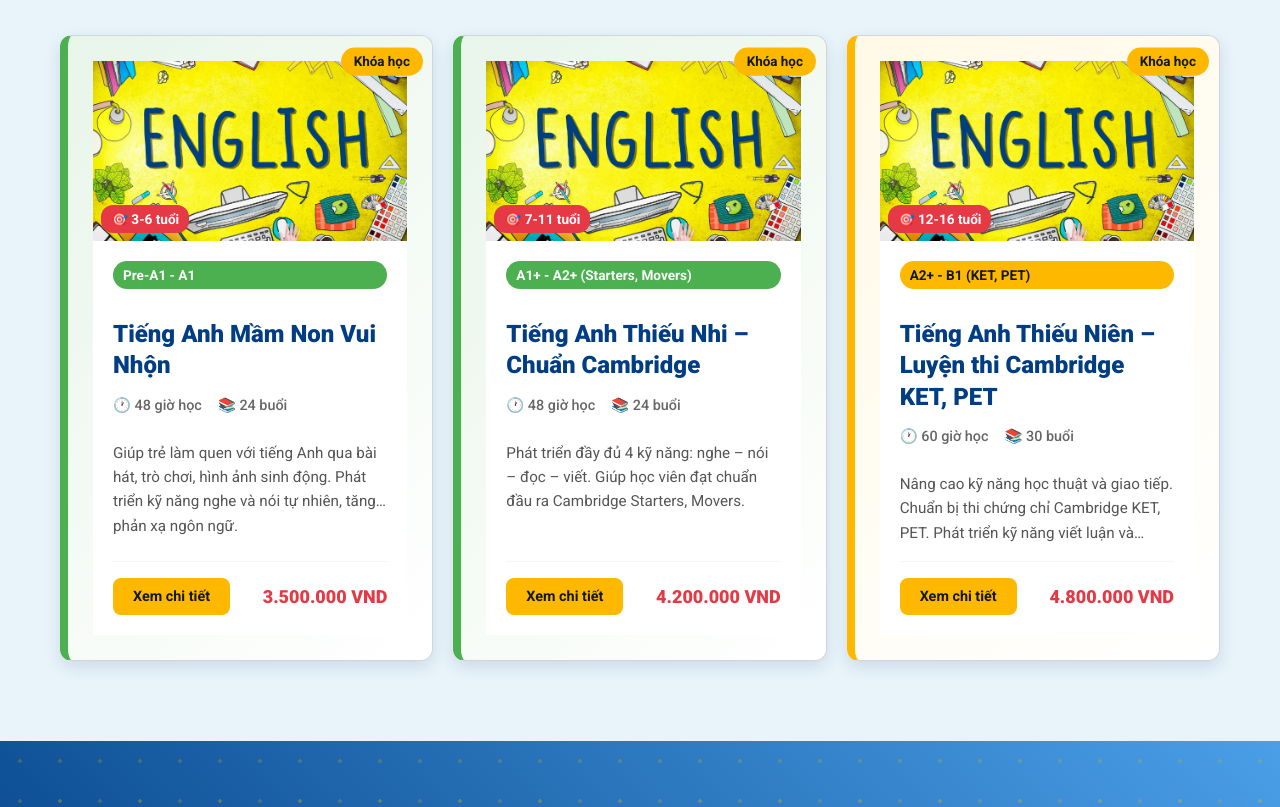
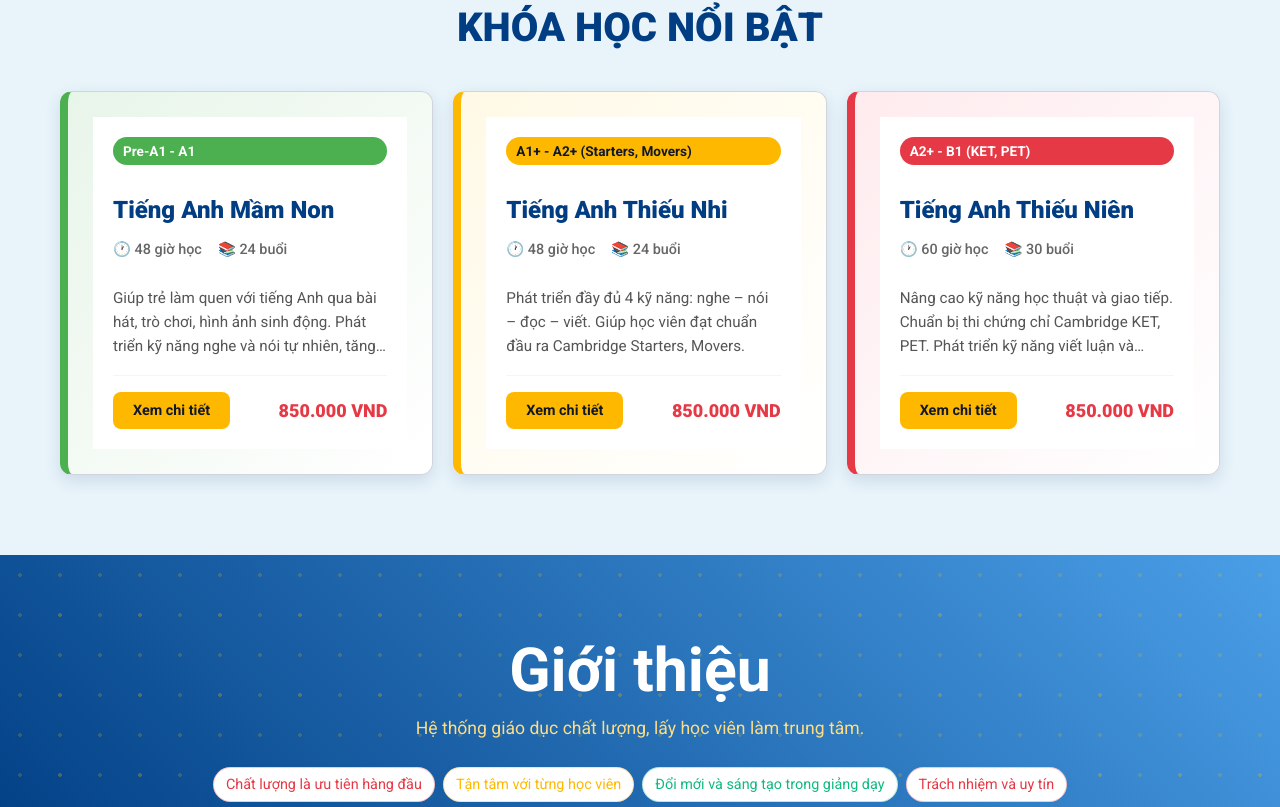
Before and after one commit to baolongdinh/vietanhquoc, a Vue app: page /activities in a window 1280 px wide. Shown: the part 933-1740 px from the top of the page. Built offline with nearby package versions, Linux system fonts and the light colour scheme.

Commit message:
update UI

```diff
--- a/public/data.json
+++ b/public/data.json
@@ -67,11 +67,11 @@
     {
       "id": 1,
       "level": "Pre-A1 - A1",
-      "name": "Tiếng Anh Mầm Non Vui Nhộn",
+      "name": "Tiếng Anh Mầm Non",
       "hours": 48,
       "desc": "Giúp trẻ làm quen với tiếng Anh qua bài hát, trò chơi, hình ảnh sinh động. Phát triển kỹ năng nghe và nói tự nhiên, tăng phản xạ ngôn ngữ.",
       "age_range": "3-6 tuổi",
-      "price": 3500000,
+      "price": 850000,
       "schedule": "2 buổi/tuần, mỗi buổi 1 giờ 30 phút",
       "objectives": [
         "Giúp trẻ làm quen với tiếng Anh qua bài hát, trò chơi, hình ảnh sinh động",
@@ -94,11 +94,11 @@
     {
       "id": 2,
       "level": "A1+ - A2+ (Starters, Movers)",
-      "name": "Tiếng Anh Thiếu Nhi – Chuẩn Cambridge",
+      "name": "Tiếng Anh Thiếu Nhi",
       "hours": 48,
       "desc": "Phát triển đầy đủ 4 kỹ năng: nghe – nói – đọc – viết. Giúp học viên đạt chuẩn đầu ra Cambridge Starters, Movers.",
       "age_range": "7-11 tuổi",
-      "price": 4200000,
+      "price": 850000,
       "schedule": "2 buổi/tuần, mỗi buổi 1 giờ 30 phút",
       "objectives": [
         "Phát triển đầy đủ 4 kỹ năng: nghe – nói – đọc – viết",
@@ -121,11 +121,11 @@
     {
       "id": 3,
       "level": "A2+ - B1 (KET, PET)",
-      "name": "Tiếng Anh Thiếu Niên – Luyện thi Cambridge KET, PET",
+      "name": "Tiếng Anh Thiếu Niên",
       "hours": 60,
       "desc": "Nâng cao kỹ năng học thuật và giao tiếp. Chuẩn bị thi chứng chỉ Cambridge KET, PET. Phát triển kỹ năng viết luận và thuyết trình.",
       "age_range": "12-16 tuổi",
-      "price": 4800000,
+      "price": 850000,
       "schedule": "3-4 buổi/tuần, mỗi buổi 2 giờ",
       "objectives": [
         "Nâng cao kỹ năng học thuật và giao tiếp",
--- a/src/components/CourseCard.vue
+++ b/src/components/CourseCard.vue
@@ -1,66 +1,79 @@
 <template>
   <div class="course-card reveal" :class="levelClass">
-    <div class="course-badge-pulse">Khóa học</div>
-    <div class="course-image" v-if="course.image">
+    <!-- <div class="course-image" v-if="course.image">
       <img :src="`${baseUrl}${course.image}`" :alt="course.name" loading="lazy">
       <div class="age-range">🎯 {{ course.age_range }}</div>
       <span v-if="categoryLabel !== 'Khóa học'" class="category-badge" :class="categoryClass">{{ categoryLabel }}</span>
-    </div>
+    </div> -->
     <div class="course-content">
       <span class="level-badge" :class="levelClass">{{ course.level }}</span>
       <h3 class="name">{{ course.name }}</h3>
       <div class="course-meta">
         <span class="meta-item">🕐 {{ course.hours }} giờ học</span>
-        <span class="meta-item">📚 {{ course.sessions || Math.ceil(course.hours/2) }} buổi</span>
+        <span class="meta-item"
+          >📚 {{ course.sessions || Math.ceil(course.hours / 2) }} buổi</span
+        >
       </div>
       <p class="desc">{{ course.desc }}</p>
       <div class="course-footer">
-        <router-link :to="'/courses/' + course.id" class="btn course-cta">Xem chi tiết</router-link>
-        <span class="price-tag" v-if="course.price">{{ new Intl.NumberFormat('vi-VN').format(course.price) }} VND</span>
+        <router-link :to="'/courses/' + course.id" class="btn course-cta"
+          >Xem chi tiết</router-link
+        >
+        <span class="price-tag" v-if="course.price"
+          >{{ new Intl.NumberFormat("vi-VN").format(course.price) }} VND</span
+        >
       </div>
     </div>
   </div>
 </template>
 
 <script setup>
-import { ref, computed } from 'vue'
+import { ref, computed } from "vue";
 
 const props = defineProps({
-  course: Object
-})
+  course: Object,
+});
 
-const baseUrl = ref(process.env.VUE_APP_BASE_URL || '')
+const baseUrl = ref(process.env.VUE_APP_BASE_URL || "");
 
 const levelClass = computed(() => {
-  const lvl = (typeof props.course?.level === 'string' ? props.course.level.toLowerCase() : '')
-  if (lvl.includes('pre') || lvl.includes('a1') || lvl.includes('beginner')) return 'lvl-green'
-  if (lvl.includes('a2') || lvl.includes('ket') || lvl.includes('intermediate')) return 'lvl-yellow'
-  if (lvl.includes('b1') || lvl.includes('pet') || lvl.includes('advanced')) return 'lvl-red'
-  if (lvl.includes('professional')) return 'lvl-blue'
-  return 'lvl-blue'
-})
+  const lvl =
+    typeof props.course?.level === "string"
+      ? props.course.level.toLowerCase()
+      : "";
+  if (lvl.includes("pre") || lvl.includes("beginner")) return "lvl-green";
+  if (lvl.includes("a1+") || lvl.includes("intermediate")) return "lvl-yellow";
+  if (lvl.includes("b1") || lvl.includes("pet") || lvl.includes("advanced"))
+    return "lvl-red";
+  if (lvl.includes("professional")) return "lvl-blue";
+  return "lvl-blue";
+});
 
 const categoryLabel = computed(() => {
-  const ar = (typeof props.course?.age_range === 'string' ? props.course.age_range : '')
-  if (ar.includes('4-') || ar.includes('6-') || ar.includes('Trẻ')) return 'Thiếu nhi'
-  if (ar.includes('11-')) return 'Thiếu niên'
-  if (ar.includes('15') || ar.includes('Người')) return 'Người lớn'
-  return 'Khóa học'
-})
+  const ar =
+    typeof props.course?.age_range === "string" ? props.course.age_range : "";
+  if (ar.includes("4-") || ar.includes("6-") || ar.includes("Trẻ"))
+    return "Thiếu nhi";
+  if (ar.includes("11-")) return "Thiếu niên";
+  if (ar.includes("15") || ar.includes("Người")) return "Người lớn";
+  return "Khóa học";
+});
 
 const categoryClass = computed(() => {
-  const label = categoryLabel.value.toLowerCase()
-  if (label.includes('thiếu nhi')) return 'cat-yellow'
-  if (label.includes('thiếu niên')) return 'cat-red'
-  if (label.includes('người lớn')) return 'cat-green'
-  return 'cat-blue'
-})
+  const label = categoryLabel.value.toLowerCase();
+  if (label.includes("thiếu nhi")) return "cat-yellow";
+  if (label.includes("thiếu niên")) return "cat-red";
+  if (label.includes("người lớn")) return "cat-green";
+  return "cat-blue";
+});
 </script>
 
 <style scoped>
 .course-card {
   position: relative;
   border-radius: 12px;
+  box-shadow: 0 6px 16px rgba(11, 42, 111, 0.12);
+
   box-shadow: 0 6px 16px rgba(11, 42, 111, 0.12);
   overflow: hidden;
   transition: all 0.3s ease;
@@ -72,7 +85,7 @@
 
 .course-card:hover {
   transform: translateY(-8px);
-  box-shadow: 0 20px 40px rgba(0,61,130,0.15);
+  box-shadow: 0 20px 40px rgba(0, 61, 130, 0.15);
 }
 
 .course-image {
@@ -88,7 +101,9 @@
   transition: transform 0.4s ease;
 }
 
-.course-card:hover .course-image img { transform: scale(1.1); }
+.course-card:hover .course-image img {
+  transform: scale(1.1);
+}
 
 .age-range {
   position: absolute;
@@ -112,9 +127,18 @@
   font-weight: 800;
   background: var(--accent-yellow);
 }
-.category-badge.cat-red { background: var(--accent-red); color: #fff; }
-.category-badge.cat-green { background: var(--accent-green); color: #fff; }
-.category-badge.cat-blue { background: var(--blue-500); color: #fff; }
+.category-badge.cat-red {
+  background: var(--accent-red);
+  color: #fff;
+}
+.category-badge.cat-green {
+  background: var(--accent-green);
+  color: #fff;
+}
+.category-badge.cat-blue {
+  background: var(--blue-500);
+  color: #fff;
+}
 
 .course-content {
   padding: 20px;
@@ -132,14 +156,26 @@
   font-weight: 700;
   margin-bottom: 6px;
 }
-.level-badge.lvl-blue { background: var(--blue-600); color: #fff; }
-.level-badge.lvl-green { background: var(--accent-green); color: #fff; }
-.level-badge.lvl-yellow { background: var(--accent-yellow); color: #111827; }
-.level-badge.lvl-red { background: var(--accent-red); color: #fff; }
+.level-badge.lvl-blue {
+  background: var(--blue-600);
+  color: #fff;
+}
+.level-badge.lvl-green {
+  background: var(--accent-green);
+  color: #fff;
+}
+.level-badge.lvl-yellow {
+  background: var(--accent-yellow);
+  color: #111827;
+}
+.level-badge.lvl-red {
+  background: var(--accent-red);
+  color: #fff;
+}
 
 .name {
   font-size: 20px;
-  color: #003D82;
+  color: #003d82;
   margin-bottom: 12px;
   line-height: 1.3;
   font-weight: 700;
@@ -179,20 +215,30 @@
 }
 
 /* layout fixes for large screens */
-.course-footer { flex-wrap: wrap; gap: 8px 12px; }
-.course-cta { flex-shrink: 0; }
-.price-tag { white-space: nowrap; margin-left: auto; }
+.course-footer {
+  flex-wrap: wrap;
+  gap: 8px 12px;
+}
+.course-cta {
+  flex-shrink: 0;
+}
+.price-tag {
+  white-space: nowrap;
+  margin-left: auto;
+}
 
-.btn { font-size: 0.9rem; }
+.btn {
+  font-size: 0.9rem;
+}
 
 .price-tag {
   font-size: 18px;
-  color: #E63946;
+  color: #e63946;
   font-weight: 800;
 }
 
 .course-cta {
-  background: #FFB800;
+  background: #ffb800;
   color: #111827;
   padding: 10px 20px;
   border-radius: 8px;
@@ -201,28 +247,28 @@
 }
 .course-cta:hover {
   transform: scale(1.05);
-  box-shadow: 0 4px 12px rgba(255,184,0,0.3);
+  box-shadow: 0 4px 12px rgba(255, 184, 0, 0.3);
 }
 
 /* Level-based gradient backgrounds and border colors */
 .course-card.lvl-green {
-  background: linear-gradient(135deg, #E8F5E9 0%, #FFFFFF 100%);
-  border-left-color: #4CAF50;
+  background: linear-gradient(135deg, #e8f5e9 0%, #ffffff 100%);
+  border-left-color: #4caf50;
 }
 
 .course-card.lvl-yellow {
-  background: linear-gradient(135deg, #FFF9E6 0%, #FFFFFF 100%);
-  border-left-color: #FFB800;
+  background: linear-gradient(135deg, #fff9e6 0%, #ffffff 100%);
+  border-left-color: #ffb800;
 }
 
 .course-card.lvl-red {
-  background: linear-gradient(135deg, #FFEBEE 0%, #FFFFFF 100%);
-  border-left-color: #E63946;
+  background: linear-gradient(135deg, #ffebee 0%, #ffffff 100%);
+  border-left-color: #e63946;
 }
 
 .course-card.lvl-blue {
-  background: linear-gradient(135deg, #E8F4FA 0%, #FFFFFF 100%);
-  border-left-color: #003D82;
+  background: linear-gradient(135deg, #e8f4fa 0%, #ffffff 100%);
+  border-left-color: #003d82;
 }
 
 /* Course badge animation */
@@ -230,7 +276,7 @@
   position: absolute;
   top: 12px;
   right: 12px;
-  background: #FFB800;
+  background: #ffb800;
   color: #111827;
   padding: 6px 12px;
   border-radius: 20px;
@@ -241,9 +287,15 @@
 }
 
 @keyframes pulse {
-  0% { transform: scale(1); }
-  50% { transform: scale(1.05); }
-  100% { transform: scale(1); }
+  0% {
+    transform: scale(1);
+  }
+  50% {
+    transform: scale(1.05);
+  }
+  100% {
+    transform: scale(1);
+  }
 }
 
 @media (max-width: 768px) {
--- a/src/components/Header.vue
+++ b/src/components/Header.vue
@@ -74,7 +74,7 @@
   display: flex;
   justify-content: space-between;
   align-items: center;
-  padding: 1rem 2rem;
+  padding: 1.5rem 2rem;
   background-color: var(--primary-blue);
   box-shadow: 0 2px 10px rgba(0, 0, 0, 0.1);
   position: relative;
@@ -82,7 +82,7 @@
 }
 
 .logo {
-  height: 80px;
+  height: 120px;
   max-width: 100%;
   object-fit: contain;
 }
--- a/src/style.css
+++ b/src/style.css
@@ -1,20 +1,30 @@
-
 /* --- Biến màu và cài đặt chung --- */
 :root {
   /* Blues (brand) */
-  --blue-900: #003D82; /* xanh đậm */
-  --blue-700: #003D82; /* điểm nhấn tiêu đề */
-  --blue-600: #003D82; /* xanh chủ đạo */
-  --blue-500: #4A9FE7; /* xanh sáng nhấn */
-  --blue-100: #E8F4FA; /* xanh nhạt */
-  --blue-50: #E8F4FA; /* nền xanh rất nhạt */
-  --blue-accent: #4A9FE7; /* dùng cho gradient hero */
+  --blue-900: #003D82;
+  /* xanh đậm */
+  --blue-700: #003D82;
+  /* điểm nhấn tiêu đề */
+  --blue-600: #003D82;
+  /* xanh chủ đạo */
+  --blue-500: #4A9FE7;
+  /* xanh sáng nhấn */
+  --blue-100: #E8F4FA;
+  /* xanh nhạt */
+  --blue-50: #E8F4FA;
+  /* nền xanh rất nhạt */
+  --blue-accent: #4A9FE7;
+  /* dùng cho gradient hero */
 
   /* Accents (brand) */
-  --accent-yellow: #FFB800; /* vàng */
-  --accent-red: #E63946; /* đỏ */
-  --accent-green: #4CAF50; /* xanh lá nhấn */
-  --accent-orange: #FFB800; /* alias vàng */
+  --accent-yellow: #FFB800;
+  /* vàng */
+  --accent-red: #E63946;
+  /* đỏ */
+  --accent-green: #4CAF50;
+  /* xanh lá nhấn */
+  --accent-orange: #FFB800;
+  /* alias vàng */
 
   /* Legacy aliases for compatibility */
   --primary-blue: var(--blue-900);
@@ -36,14 +46,38 @@
   background-color: #fff;
 }
 
-html, body { overflow-x: hidden; }
+html,
+body {
+  overflow-x: hidden;
+}
 
 /* Scroll reveal utility */
-.reveal { opacity: 0; transform: translateY(12px); }
-.reveal.in-view { animation: fadeUpGlobal 0.6s ease both; }
-@keyframes fadeUpGlobal { from { opacity: 0; transform: translateY(12px); } to { opacity: 1; transform: translateY(0); } }
+.reveal {
+  opacity: 0;
+  transform: translateY(12px);
+}
 
-h1, h2, h4, h5, h6 {
+.reveal.in-view {
+  animation: fadeUpGlobal 0.6s ease both;
+}
+
+@keyframes fadeUpGlobal {
+  from {
+    opacity: 0;
+    transform: translateY(12px);
+  }
+
+  to {
+    opacity: 1;
+    transform: translateY(0);
+  }
+}
+
+h1,
+h2,
+h4,
+h5,
+h6 {
   color: var(--primary-blue);
   font-weight: 700;
 }
@@ -108,14 +142,38 @@
   transition: transform 0.2s ease, box-shadow 0.2s ease, background-color 0.2s ease;
 }
 
-.btn-primary { background-color: var(--blue-600); color: #fff; }
-.btn-primary:hover { background-color: var(--blue-700); transform: translateY(-1px); box-shadow: 0 6px 12px rgba(11,42,111,0.2); }
+.btn-primary {
+  background-color: var(--blue-600);
+  color: #fff;
+}
 
-.btn-secondary { background-color: var(--accent-yellow); color: #111827; }
-.btn-secondary:hover { background-color: #ffca28; transform: translateY(-1px); box-shadow: 0 6px 12px rgba(11,42,111,0.2); }
+.btn-primary:hover {
+  background-color: var(--blue-700);
+  transform: translateY(-1px);
+  box-shadow: 0 6px 12px rgba(11, 42, 111, 0.2);
+}
 
-.btn-cta { background-color: var(--accent-red); color: #fff; }
-.btn-cta:hover { background-color: #dc2626; transform: translateY(-1px); box-shadow: 0 6px 12px rgba(11,42,111,0.2); }
+.btn-secondary {
+  background-color: var(--accent-yellow);
+  color: #111827;
+}
+
+.btn-secondary:hover {
+  background-color: #ffca28;
+  transform: translateY(-1px);
+  box-shadow: 0 6px 12px rgba(11, 42, 111, 0.2);
+}
+
+.btn-cta {
+  background-color: var(--accent-red);
+  color: #fff;
+}
+
+.btn-cta:hover {
+  background-color: #dc2626;
+  transform: translateY(-1px);
+  box-shadow: 0 6px 12px rgba(11, 42, 111, 0.2);
+}
 
 
 /* --- Header --- */
@@ -125,7 +183,7 @@
   align-items: center;
   padding: 15px 40px;
   background-color: #fff;
-  box-shadow: 0 2px 10px rgba(0,0,0,0.1);
+  box-shadow: 0 2px 10px rgba(0, 0, 0, 0.1);
   position: sticky;
   top: 0;
   z-index: 1000;
@@ -172,7 +230,8 @@
   left: 0;
   width: 100%;
   height: 100%;
-  background-color: rgba(10, 40, 111, 0.65); /* dựa trên blue-900 */
+  background-color: rgba(10, 40, 111, 0.25);
+  /* dựa trên blue-900 - giảm từ 0.65 xuống 0.25 để ảnh sáng hơn */
 }
 
 .hero-section .hero-content {
@@ -217,13 +276,13 @@
   border: 1px solid var(--border-color);
   border-radius: 10px;
   padding: 25px;
-  box-shadow: 0 4px 15px rgba(0,0,0,0.05);
+  box-shadow: 0 4px 15px rgba(0, 0, 0, 0.05);
   transition: transform 0.3s ease, box-shadow 0.3s ease;
 }
 
 .course-card:hover {
   transform: translateY(-10px);
-  box-shadow: 0 8px 25px rgba(0,0,0,0.1);
+  box-shadow: 0 8px 25px rgba(0, 0, 0, 0.1);
 }
 
 .course-card .level {
@@ -261,7 +320,7 @@
   flex: 1;
   max-width: 50%;
   border-radius: 15px;
-  box-shadow: 0 10px 30px rgba(0,0,0,0.1);
+  box-shadow: 0 10px 30px rgba(0, 0, 0, 0.1);
 }
 
 .about-section .text-content {
@@ -269,8 +328,8 @@
 }
 
 .about-section h2 {
-    font-size: 2rem;
-    margin-top: 0;
+  font-size: 2rem;
+  margin-top: 0;
 }
 
 .about-section .highlights {
@@ -333,26 +392,31 @@
 /* --- Teachers Section --- */
 .teachers-section {
   background-color: var(--light-gray);
-  padding-bottom: 60px; /* Tăng padding dưới để carousel pagination không bị cắt */
+  padding-bottom: 60px;
+  /* Tăng padding dưới để carousel pagination không bị cắt */
 }
 
 .teacher-card-wrapper {
-  position: relative; /* Quan trọng để positioning experience tag */
+  position: relative;
+  /* Quan trọng để positioning experience tag */
   background-color: #fff;
   border: 2px solid var(--primary-blue);
   border-radius: 20px;
   overflow: hidden;
-  box-shadow: 0 5px 20px rgba(0,0,0,0.1);
+  box-shadow: 0 5px 20px rgba(0, 0, 0, 0.1);
   text-align: center;
-  margin: 10px; /* Thêm margin để card không dính vào nhau trong carousel */
+  margin: 10px;
+  /* Thêm margin để card không dính vào nhau trong carousel */
 }
 
 .teacher-image-container {
   position: relative;
   width: 100%;
-  padding-top: 100%; /* Để container có dạng hình vuông */
+  padding-top: 100%;
+  /* Để container có dạng hình vuông */
   overflow: hidden;
-  background-color: #f0f8ff; /* Màu nền nhẹ cho vùng ảnh */
+  background-color: #f0f8ff;
+  /* Màu nền nhẹ cho vùng ảnh */
 }
 
 .teacher-card-wrapper img {
@@ -361,8 +425,10 @@
   left: 0;
   width: 100%;
   height: 100%;
-  object-fit: cover; /* Đảm bảo ảnh cover toàn bộ vùng */
-  object-position: top center; /* Giữ khuôn mặt ở giữa */
+  object-fit: cover;
+  /* Đảm bảo ảnh cover toàn bộ vùng */
+  object-position: top center;
+  /* Giữ khuôn mặt ở giữa */
   border-bottom: 1px solid var(--border-color);
 }
 
@@ -370,7 +436,8 @@
   padding: 15px 10px;
   background-color: var(--primary-blue);
   color: var(--text-light);
-  min-height: 80px; /* Đảm bảo chiều cao nhất quán */
+  min-height: 80px;
+  /* Đảm bảo chiều cao nhất quán */
   display: flex;
   flex-direction: column;
   justify-content: center;
@@ -396,7 +463,7 @@
   font-size: 0.9rem;
   line-height: 1.2;
   text-align: center;
-  box-shadow: 0 2px 5px rgba(0,0,0,0.2);
+  box-shadow: 0 2px 5px rgba(0, 0, 0, 0.2);
 }
 
 .experience-tag span {
@@ -405,7 +472,8 @@
 
 /* --- Swiper customizations --- */
 .swiper-container {
-  padding-bottom: 50px; /* Để pagination hiển thị rõ */
+  padding-bottom: 50px;
+  /* Để pagination hiển thị rõ */
 }
 
 .swiper-pagination-bullet {
@@ -424,21 +492,26 @@
     flex-direction: column;
     padding: 15px 20px;
   }
+
   header nav ul {
     flex-direction: column;
     gap: 10px;
     margin-top: 15px;
     align-items: center;
   }
+
   .hero-section h1 {
     font-size: 2.5rem;
   }
+
   .hero-section h2 {
     font-size: 1.5rem;
   }
+
   .about-section .about-content {
     flex-direction: column;
   }
+
   .about-section .about-image {
     max-width: 100%;
   }
@@ -448,19 +521,27 @@
   .hero-section h1 {
     font-size: 2rem;
   }
+
   .hero-section h2 {
     font-size: 1.2rem;
   }
+
   .cta-button {
     padding: 10px 20px;
     font-size: 0.9rem;
   }
+
   .section-title {
     font-size: 1.8rem;
   }
+
   .teacher-info h3 {
     font-size: 1rem;
   }
 }
 
-*, *::before, *::after { box-sizing: border-box; }
+*,
+*::before,
+*::after {
+  box-sizing: border-box;
+}
--- a/src/views/AboutPage.vue
+++ b/src/views/AboutPage.vue
@@ -166,19 +166,34 @@
 .hero {
   position: relative;
   background: linear-gradient(45deg, var(--blue-900) 0%, var(--blue-accent) 100%);
-  padding: 100px 20px 60px;
+  padding: 80px 20px;
   text-align: center;
   overflow: hidden;
+  display: flex;
+  align-items: center;
+  justify-content: center;
+  min-height: 300px;
+}
+
+.hero-inner {
+  display: flex;
+  flex-direction: column;
+  align-items: center;
+  justify-content: center;
+  gap: 0.8rem;
+  max-width: 900px;
 }
 
 .hero-inner h1 {
-  font-size: 3.2rem;
+  font-size: 3.8rem;
   color: #ffffff;
+  margin: 0;
 }
 
 .hero-inner p {
   color: #FFDD80;
-  margin-top: 10px;
+  margin: 0;
+  font-size: 1.1rem;
 }
 
 .decor-shapes {
@@ -517,7 +532,7 @@
 }
 
 @media (max-width: 768px) {
-  .hero-inner h1 { font-size: 2.4rem; }
+  .hero-inner h1 { font-size: 2.6rem; }
   .section { padding: 40px 16px; }
   .split { grid-template-columns: 1fr; }
   .section-title { font-size: 1.8rem; }
```
Also changed, not shown: src/views/AboutUsPage.vue (+4 -3 lines), src/views/ActivitiesPage.vue (+4 -3 lines), src/views/ContactPage.vue (+4 -3 lines), src/views/CoursesPage.vue (+17 -8 lines), src/views/GalleryPage.vue (+4 -3 lines), src/views/NewsPage.vue (+8 -3 lines).
